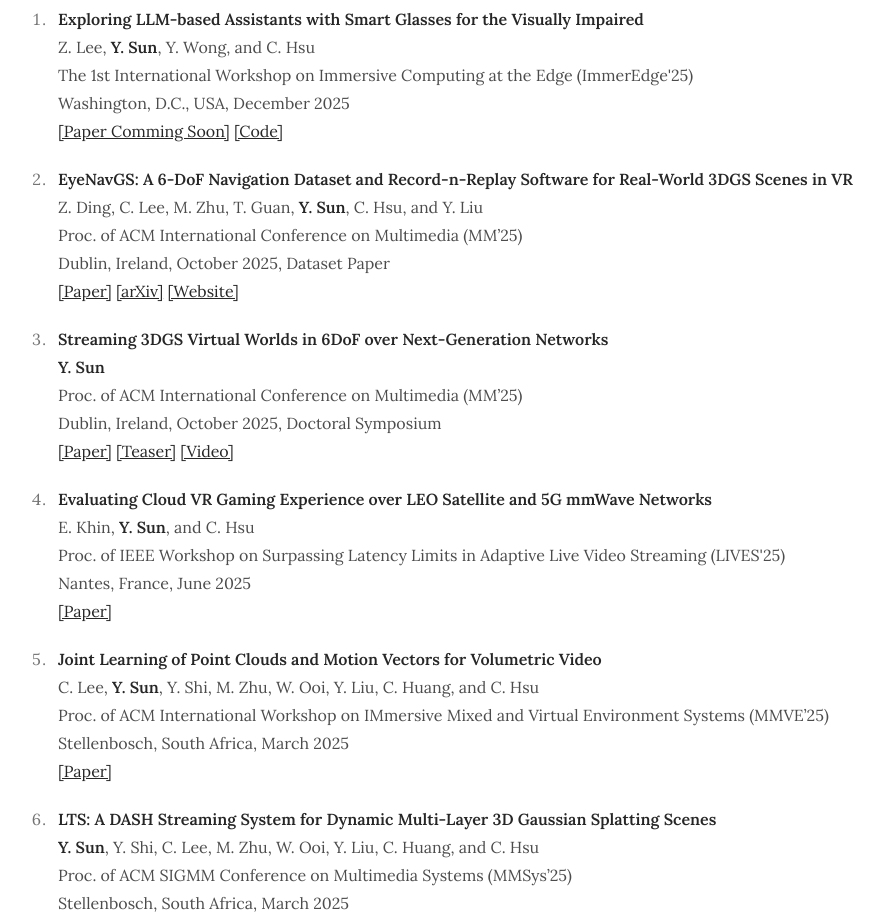
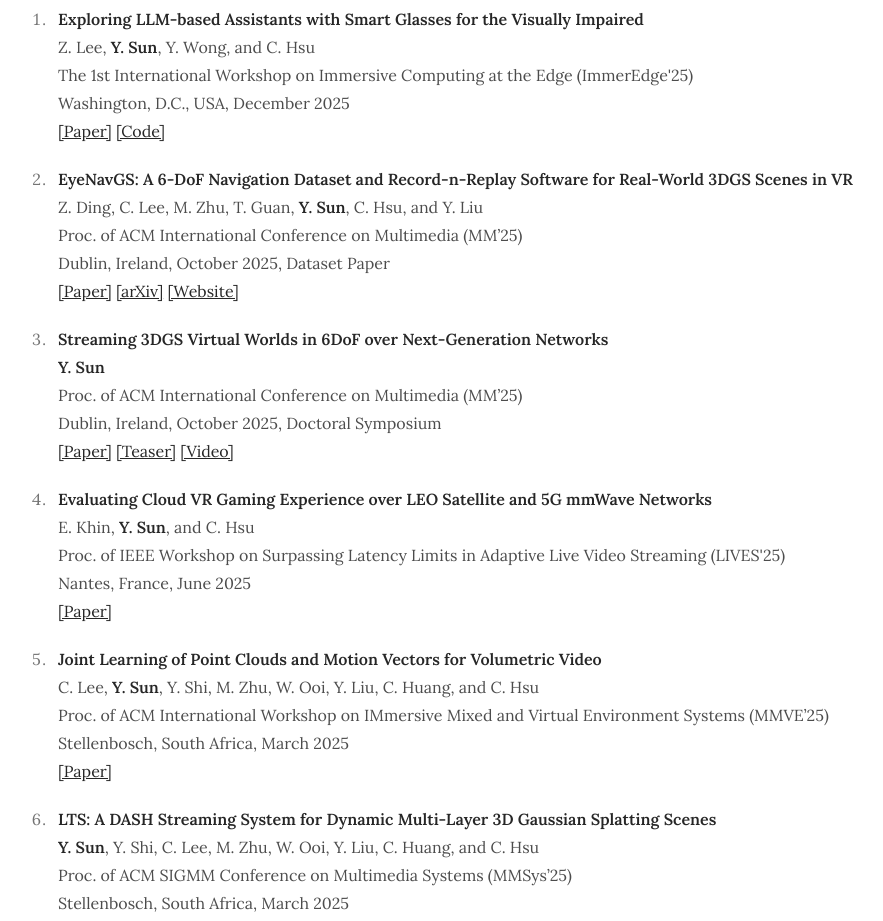
Before and after one commit to SYJINTW/SYJINTW.github.io, a plain HTML site: page index.html in a window 1280 px wide. Shown: the part 1320-2241 px from the top of the page, without its empty margins (182-1065 px from the left). Drawn offline with nearby package versions, Linux system fonts and the light colour scheme; a script that the page names is missing.

Commit message:
update paper

```diff
--- a/index.html
+++ b/index.html
@@ -355,7 +355,7 @@
 Z. Lee, <strong>Y. Sun</strong>, Y. Wong, and C. Hsu<br>
 The 1st International Workshop on Immersive Computing at the Edge (ImmerEdge'25)<br>
 Washington, D.C., USA, December 2025<br>
-<a href="#">[Paper Comming Soon]</a> <a href="https://github.com/Pooh1101/All-Around-Assistance-AAA-Dataset">[Code]</a></p>
+<a href="https://dl.acm.org/doi/10.1145/3769102.3774892">[Paper]</a> <a href="https://github.com/Pooh1101/All-Around-Assistance-AAA-Dataset">[Code]</a></p>
 </li>
 <li>
 <p><strong>EyeNavGS: A 6-DoF Navigation Dataset and Record-n-Replay Software for Real-World 3DGS Scenes in VR</strong><br>
```
